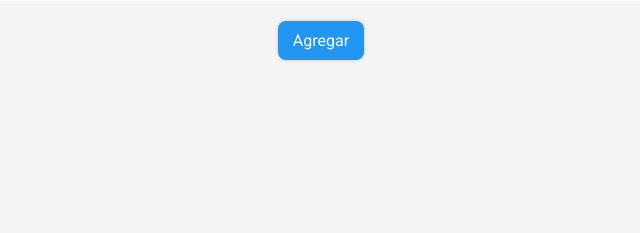
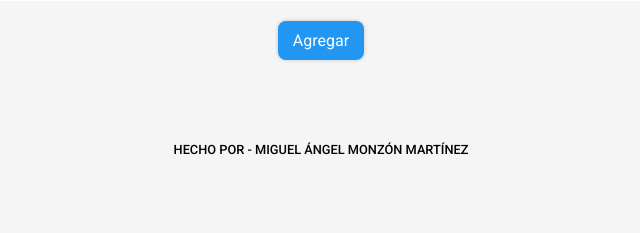
Before and after one commit to michelanyelo/simple-crud, a PHP site: page /backend/lista_productos.php in a window 1280 px wide. Shown: the part 413-646 px from the top of the page, without its empty margins (319-959 px from the left). Run offline with PHP 8.4, Linux system fonts and the light colour scheme; data that the repository does not hold is empty.

Commit message:
"Added footer section with author credit to lista_productos.php"

```diff
--- a/backend/views/lista_productos.php
+++ b/backend/views/lista_productos.php
@@ -78,7 +78,9 @@
             </div>
         </div>
     </main>
-
+    <footer id="productos_footer">
+        <p>Hecho por - Miguel Ángel Monzón Martínez</p>
+    </footer>
 </body>
 
 </html>
```
